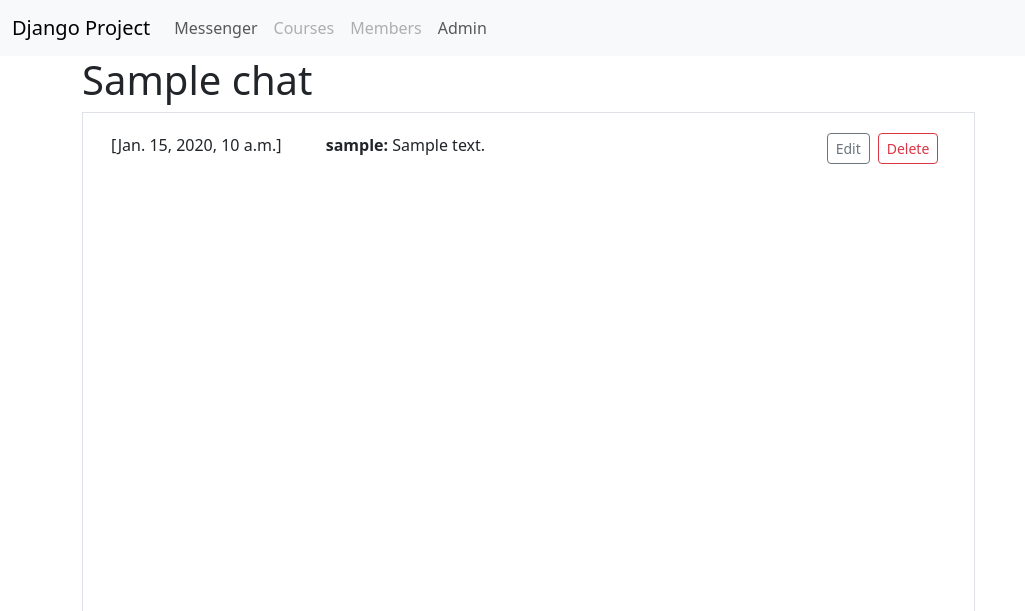
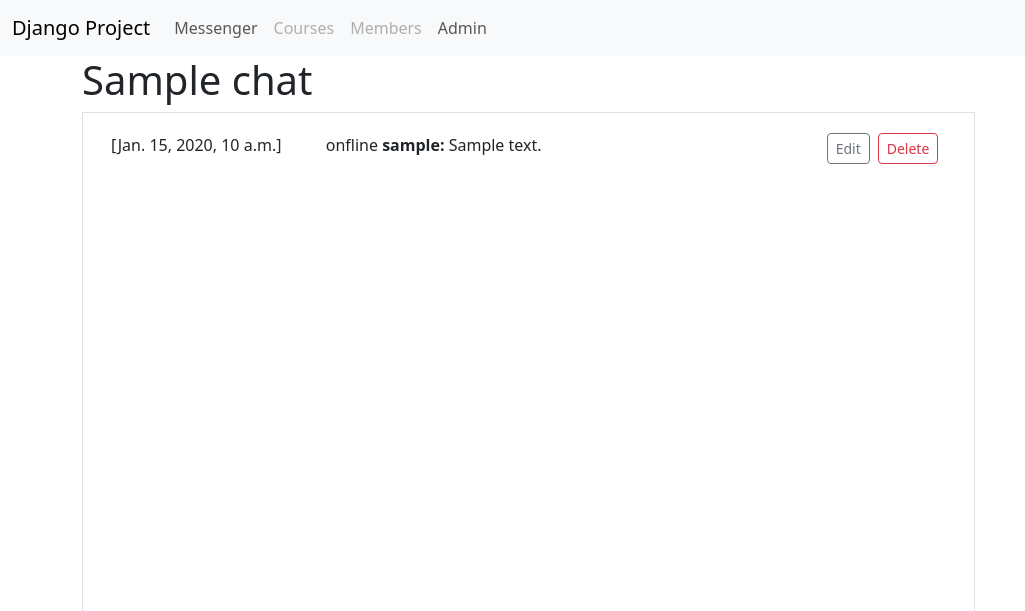
Before and after one commit to SergeKry/DjangoProject, a Django app: page /1/ in a window 1280 px wide. Shown: the top 611 px of the page, without its empty margins (0-1025 px from the left). Run offline with Django 5.2, Linux system fonts and the light colour scheme; a user stored in the database is signed in; tables that the repository leaves empty hold one stand-in row (values such as "Sample post"); some libraries are stand-ins or nearby versions.

Commit message:
modified template to add status. Add simple Javascript to update status when page is loaded

```diff
--- a/mysite/messenger/static/messenger/js/chat_utils.js
+++ b/mysite/messenger/static/messenger/js/chat_utils.js
@@ -1,3 +1,19 @@
 // Function for scroll to be in the bottom by default
 var messageArea = document.querySelector('#messageArea');
         messageArea.scrollTop = messageArea.scrollHeight - messageArea.clientHeight;
+
+// Online checker
+// Function to run when the page has fully loaded
+function setStatus() {
+
+    // Select all status elements
+    const statusElements = document.querySelectorAll('.status');
+
+    // Iterate over each element and change its text content
+    statusElements.forEach(function(element) {
+        element.textContent = 'onfline';
+    });
+}
+
+// Attach function to the window onload event
+window.onload = setStatus;
--- a/mysite/messenger/templates/messenger/chat.html
+++ b/mysite/messenger/templates/messenger/chat.html
@@ -14,7 +14,7 @@
                 <div class="container">
                     <div class="row mt-1">
                         <div class="col">[{{  message.created_at }}]</div>
-                        <div class="col-7"><b> {{ message.author }}: </b>{{ message.text }}</div>
+                        <div class="col-7"><span class="status"></span><b> {{ message.author }}: </b>{{ message.text }}</div>
                         <div class="col-2">
                             <div class="d-grid gap-2 d-md-flex">
                                 {% if request.user == message.author %}
```
